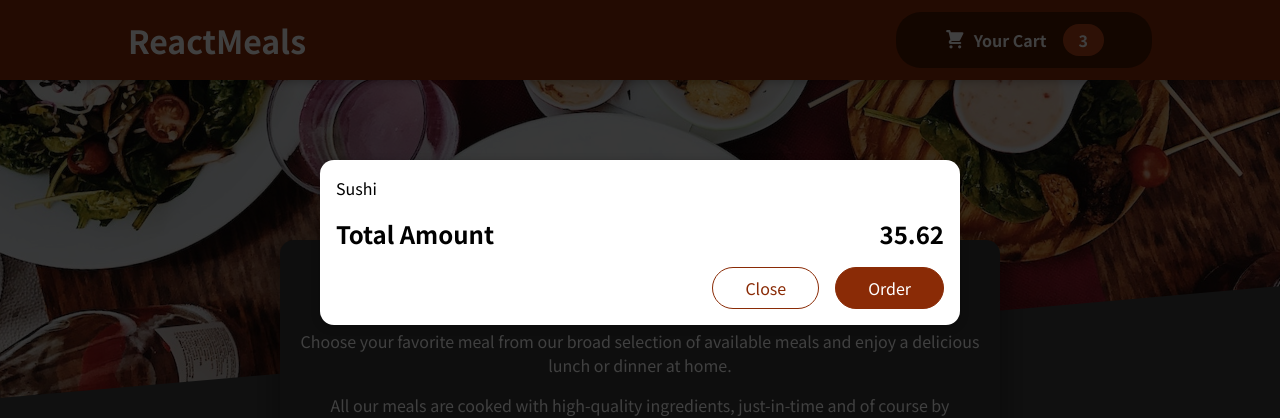
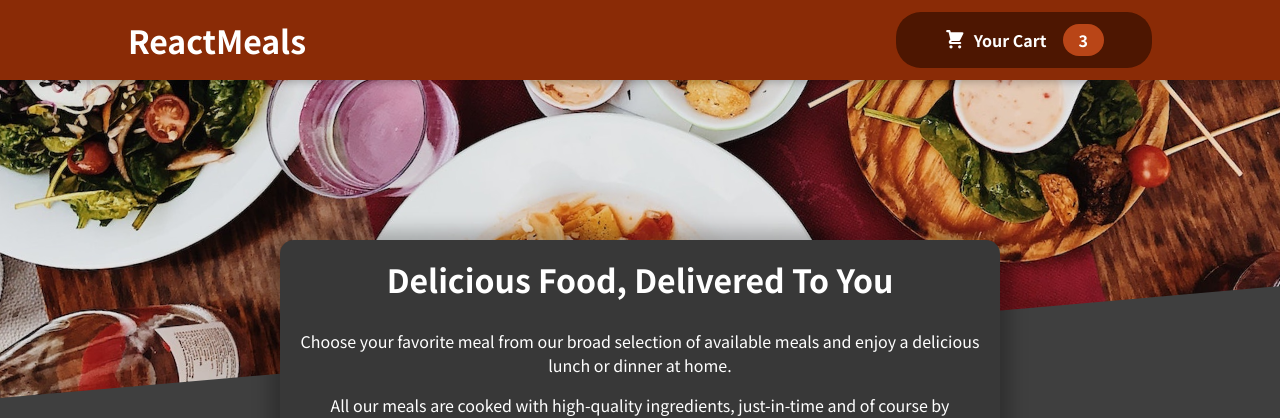
Before and after one commit to dmboone/react_foodOrderApp, a React (Create React App) app: page / in a window 1280 px wide. Shown: the top 418 px of the page. Built offline with nearby package versions, Linux system fonts and the light colour scheme.

Commit message:
managing cart and modal state

```diff
--- a/src/App.js
+++ b/src/App.js
@@ -1,13 +1,23 @@
 import Header from './components/Layout/Header';
-import { Fragment } from 'react';
+import { Fragment, useState } from 'react';
 import Meals from './components/Meals/Meals';
 import Cart from './components/Cart/Cart';
 
 function App() {
+  const [cartIsShown, setCartIsShown] = useState(false);
+
+  const showCartHandler = () => {
+    setCartIsShown(true);
+  };
+
+  const hideCartHandler = () => {
+    setCartIsShown(false);
+  };
+
   return (
     <Fragment>
-      <Cart />
-      <Header></Header>
+      {cartIsShown && <Cart onClose={hideCartHandler}/>} {/** show cart modal only if cartIsShown is true */}
+      <Header onShowCart={showCartHandler}></Header>
       <main>
         <Meals></Meals>
       </main>
--- a/src/components/Cart/Cart.js
+++ b/src/components/Cart/Cart.js
@@ -18,14 +18,14 @@
   );
 
   return (
-    <Modal>
+    <Modal onClose={props.onClose}>
       {cartItems}
       <div className={classes.total}>
         <span>Total Amount</span>
         <span>35.62</span>
       </div>
       <div className={classes.actions}>
-        <button className={classes["button--alt"]}>Close</button>
+        <button className={classes["button--alt"]} onClick={props.onClose}>Close</button>
         <button className={classes.button}>Order</button>
       </div>
     </Modal>
--- a/src/components/Layout/Header.js
+++ b/src/components/Layout/Header.js
@@ -9,7 +9,7 @@
         <Fragment>
             <header className={classes.header}>
                 <h1>ReactMeals</h1>
-                <HeaderCartButton>Cart</HeaderCartButton>
+                <HeaderCartButton onClick={props.onShowCart}>Cart</HeaderCartButton>
             </header>
             <div className={classes['main-image']}> {/* we write the classname like this in this case because there is a dash in the classname, which keeps us from using regular dot notation */}
                 <img src={mealsImage} alt="table of food" />
--- a/src/components/Layout/HeaderCartButton.js
+++ b/src/components/Layout/HeaderCartButton.js
@@ -3,7 +3,7 @@
 
 const HeaderCartButton = props => {
     return(
-        <button className={classes.button}>
+        <button className={classes.button} onClick={props.onClick}>
             <span className={classes.icon}>
                 <CartIcon></CartIcon>
             </span>
--- a/src/components/UI/Modal.js
+++ b/src/components/UI/Modal.js
@@ -5,7 +5,7 @@
 // Backdrop and Modal Overlay are super lean components so we're gonna create them here and then use inside the main Modal component
 const Backdrop = props => {
     return (
-        <div className={classes.backdrop} />
+        <div className={classes.backdrop} onClick={props.onClose}/>
     );
 };
 
@@ -24,7 +24,7 @@
 const Modal = props => {
     return(
         <Fragment>
-            {ReactDOM.createPortal(<Backdrop />, portalElement)}
+            {ReactDOM.createPortal(<Backdrop onClose={props.onClose}/>, portalElement)}
             {ReactDOM.createPortal(<ModalOverlay>{props.children}</ModalOverlay>, portalElement)}
         </Fragment>
     );
```
